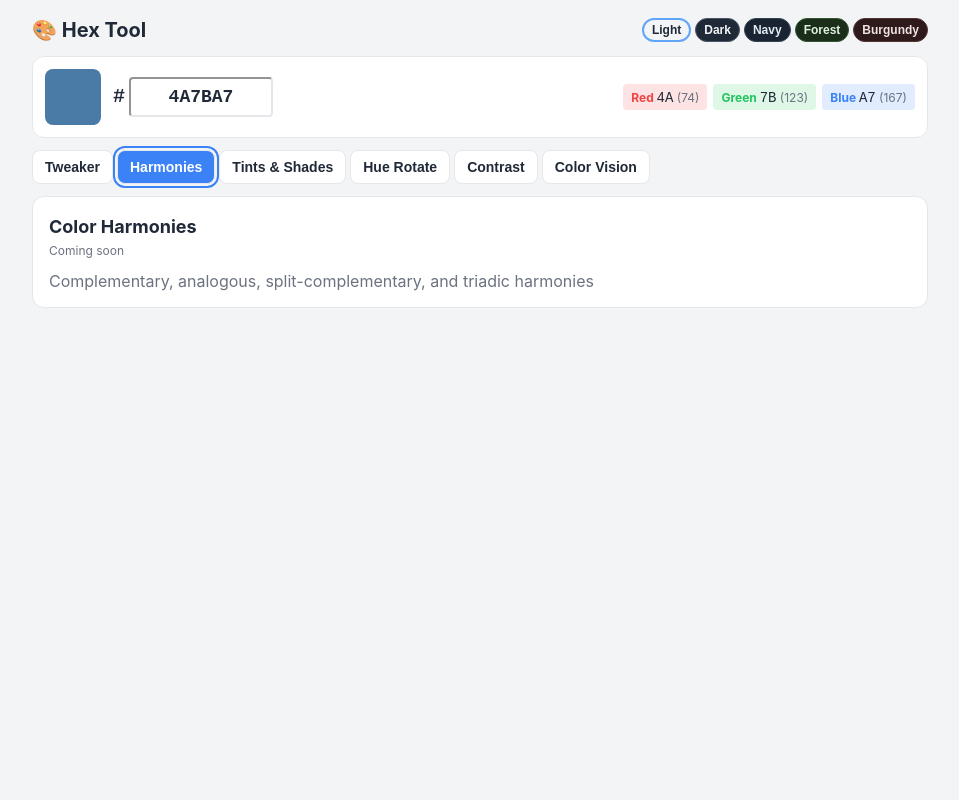
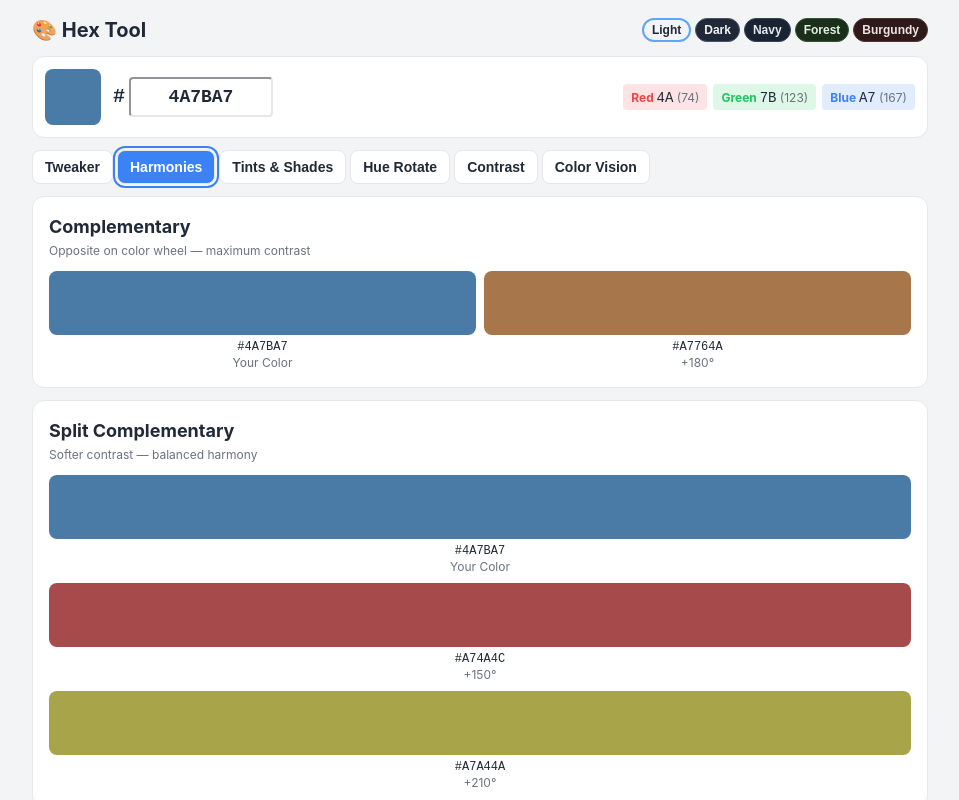
Before and after one commit to SneauxGirl/hex-tool, a React (Vite) app: page / in a window 1280 px wide. Both pictures are taken after a click on the button "Harmonies". Shown: the top 800 px of the page, without its empty margins (160-1119 px from the left). Built offline with nearby package versions, Linux system fonts and the light colour scheme.

Commit message:
feat: implement Harmonies component with complementary, analogous, split-complementary, and triadic color schemes

```diff
--- a/src/components/Harmonies.jsx
+++ b/src/components/Harmonies.jsx
@@ -1,10 +1,34 @@
 import Card from './shared/Card';
+import Swatch from './shared/Swatch';
+import { rotateHue } from '../utils/colorUtils';
+import { HARMONY_TYPES } from '../utils/constants';
 
 function Harmonies({ hex, setHex, t }) {
+  const fullHex = `#${hex}`;
+
   return (
-    <Card t={t} title="Color Harmonies" subtitle="Coming soon">
-      <p style={{ color: t.muted }}>Complementary, analogous, split-complementary, and triadic harmonies</p>
-    </Card>
+    <>
+      {HARMONY_TYPES.map((harmony) => (
+        <Card key={harmony.id} t={t} title={harmony.title} subtitle={harmony.desc}>
+          <div className={`grid gap-2 ${harmony.rotations.length === 2 ? 'grid-cols-2' : 'grid-cols-3'}`}>
+            {harmony.rotations.map((rotation, index) => {
+              const color = rotateHue(fullHex, rotation);
+              const label = rotation === 0 ? 'Your Color' : `${rotation > 0 ? '+' : ''}${rotation}°`;
+
+              return (
+                <Swatch
+                  key={index}
+                  hex={color}
+                  label={label}
+                  onClick={() => setHex(color.slice(1))}
+                  t={t}
+                />
+              );
+            })}
+          </div>
+        </Card>
+      ))}
+    </>
   );
 }
 
```
Also changed, not shown: 1 other file (tests, documents, lock files or other folders).
